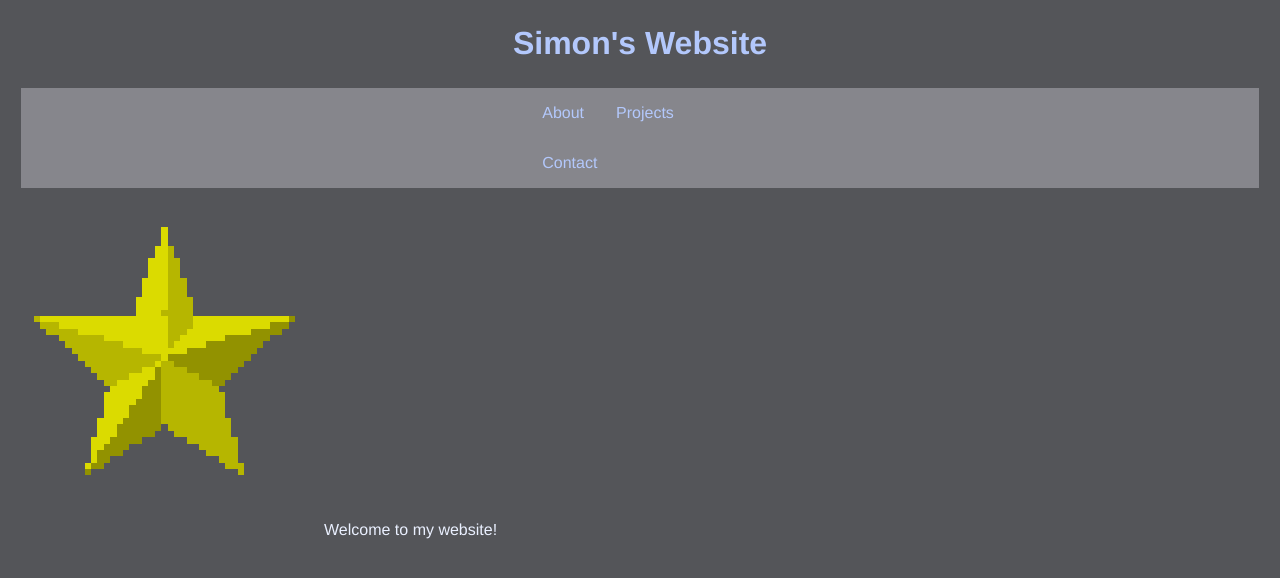
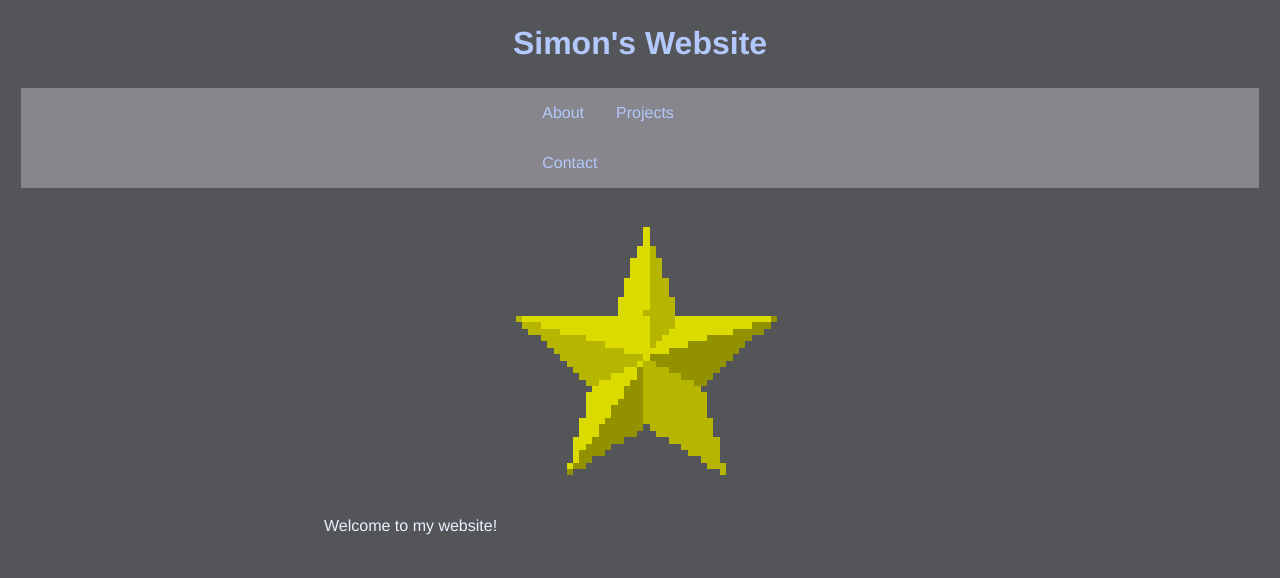
Before and after one commit to simon0h/simon0h.github.io, a Jekyll site: the page built from index.html, in a window 1280 px wide. Shown: the top 578 px of the page. Built offline with Jekyll 4.4.1, drawn with Linux system fonts in a browser that asks for light colours.

Commit message:
Update style_dark.css

```diff
--- a/css/style_dark.css
+++ b/css/style_dark.css
@@ -74,3 +74,9 @@ li a:hover:not(.active) {
 .active {
   	background-color: #313133;
 }
+
+img {
+  display: block;
+  margin-left: auto;
+  margin-right: auto;
+}
```
